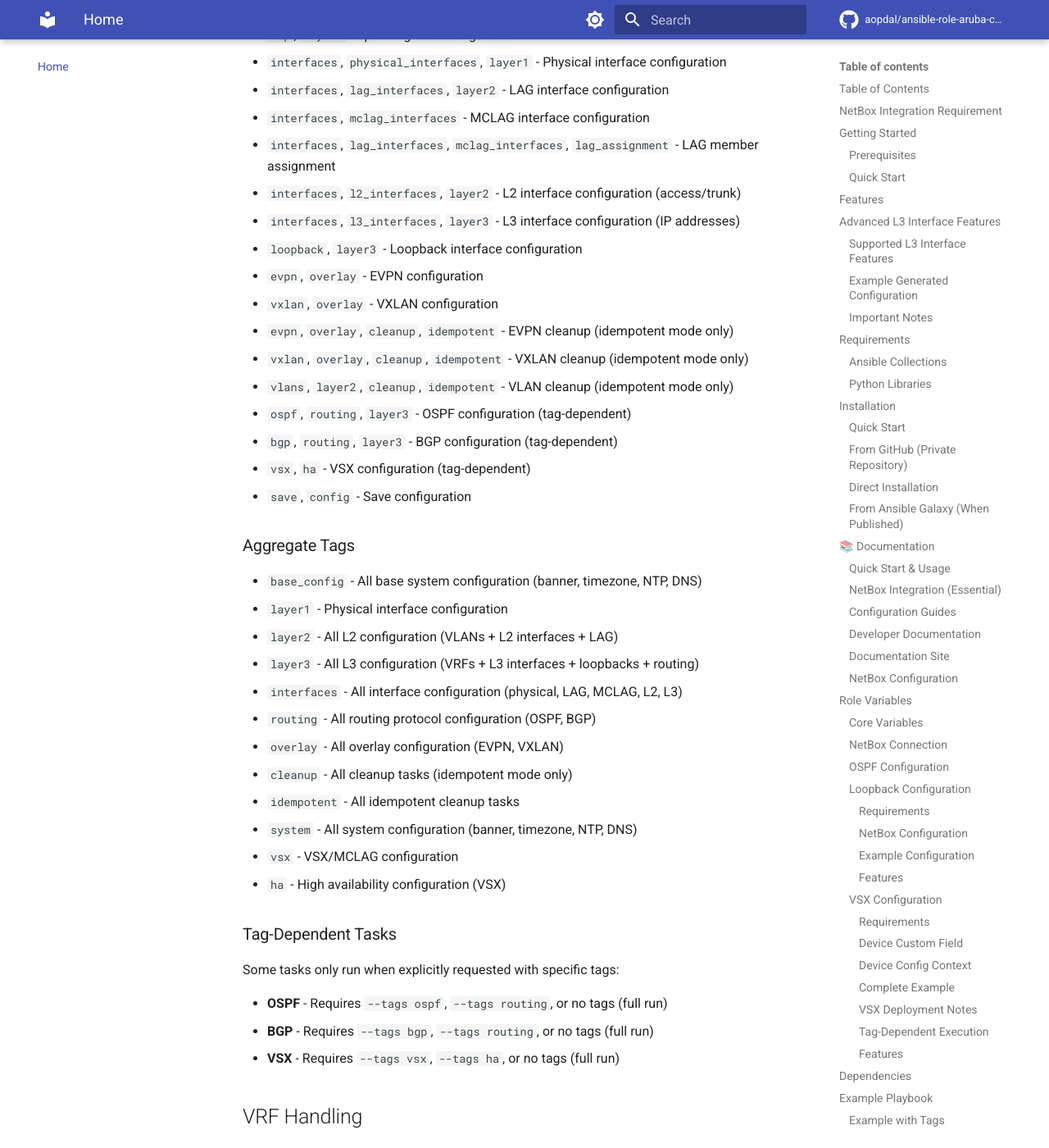
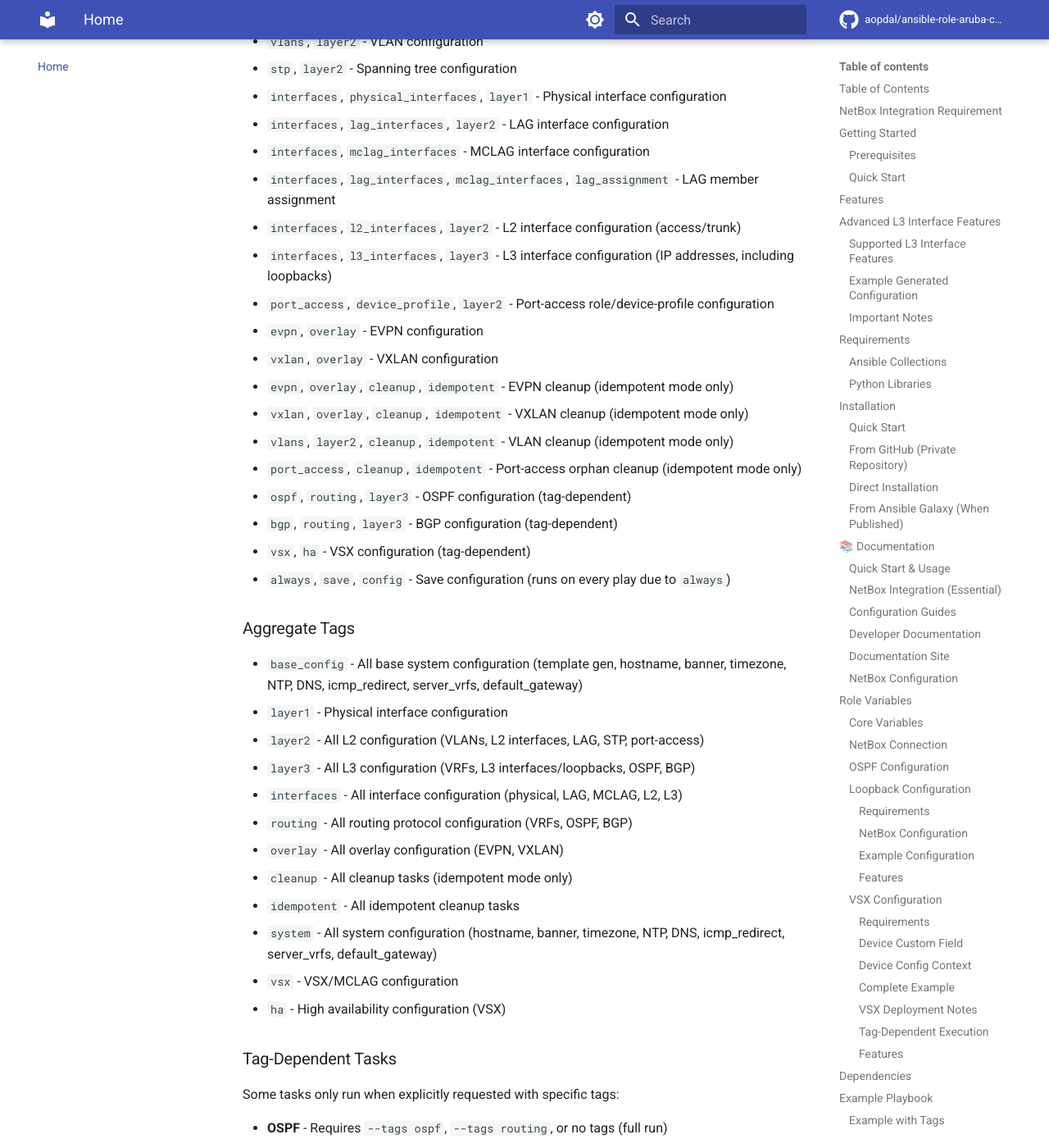
Before and after one commit to aopdal/ansible-role-aruba-cx-switch, an MkDocs documentation site: the page built from docs/index.md, in a window 1280 px wide and 1400 px high, scrolled down 15723 px. Shown: the whole window at 82% size. Built offline with MkDocs 1.6.1 and Material for MkDocs 9.7.7, drawn with Linux system fonts in a browser that asks for light colours; comment, search, counter and statistics services are not loaded; some of the changed text lies outside the part shown.

```diff
--- a/docs/index.md
+++ b/docs/index.md
@@ -661,7 +661,9 @@
 - `timezone`, `base_config`, `system` - Timezone configuration
 - `ntp`, `base_config`, `system` - NTP configuration
 - `dns`, `base_config`, `system` - DNS configuration
-- `icmp_redirect`, `base_config`, `system` - ICMP redirect configuration (required for Anycast Gateway)
+- `icmp_redirect`, `base_config`, `system` - ICMP redirect / Anycast Gateway prerequisite
+- `server_vrfs`, `base_config`, `system` - Access-switch server VRF configuration
+- `default_gateway`, `base_config`, `system` - Access-switch default gateway configuration
 - `vrfs`, `layer3`, `routing` - VRF configuration
 - `vlans`, `layer2` - VLAN configuration
 - `stp`, `layer2` - Spanning tree configuration
@@ -670,30 +672,31 @@
 - `interfaces`, `mclag_interfaces` - MCLAG interface configuration
 - `interfaces`, `lag_interfaces`, `mclag_interfaces`, `lag_assignment` - LAG member assignment
 - `interfaces`, `l2_interfaces`, `layer2` - L2 interface configuration (access/trunk)
-- `interfaces`, `l3_interfaces`, `layer3` - L3 interface configuration (IP addresses)
-- `loopback`, `layer3` - Loopback interface configuration
+- `interfaces`, `l3_interfaces`, `layer3` - L3 interface configuration (IP addresses, including loopbacks)
+- `port_access`, `device_profile`, `layer2` - Port-access role/device-profile configuration
 - `evpn`, `overlay` - EVPN configuration
 - `vxlan`, `overlay` - VXLAN configuration
 - `evpn`, `overlay`, `cleanup`, `idempotent` - EVPN cleanup (idempotent mode only)
 - `vxlan`, `overlay`, `cleanup`, `idempotent` - VXLAN cleanup (idempotent mode only)
 - `vlans`, `layer2`, `cleanup`, `idempotent` - VLAN cleanup (idempotent mode only)
+- `port_access`, `cleanup`, `idempotent` - Port-access orphan cleanup (idempotent mode only)
 - `ospf`, `routing`, `layer3` - OSPF configuration (tag-dependent)
 - `bgp`, `routing`, `layer3` - BGP configuration (tag-dependent)
 - `vsx`, `ha` - VSX configuration (tag-dependent)
-- `save`, `config` - Save configuration
+- `always`, `save`, `config` - Save configuration (runs on every play due to `always`)
 
 ### Aggregate Tags
 
-- `base_config` - All base system configuration (banner, timezone, NTP, DNS)
+- `base_config` - All base system configuration (template gen, hostname, banner, timezone, NTP, DNS, icmp_redirect, server_vrfs, default_gateway)
 - `layer1` - Physical interface configuration
-- `layer2` - All L2 configuration (VLANs + L2 interfaces + LAG)
-- `layer3` - All L3 configuration (VRFs + L3 interfaces + loopbacks + routing)
+- `layer2` - All L2 configuration (VLANs, L2 interfaces, LAG, STP, port-access)
+- `layer3` - All L3 configuration (VRFs, L3 interfaces/loopbacks, OSPF, BGP)
 - `interfaces` - All interface configuration (physical, LAG, MCLAG, L2, L3)
-- `routing` - All routing protocol configuration (OSPF, BGP)
+- `routing` - All routing protocol configuration (VRFs, OSPF, BGP)
 - `overlay` - All overlay configuration (EVPN, VXLAN)
 - `cleanup` - All cleanup tasks (idempotent mode only)
 - `idempotent` - All idempotent cleanup tasks
-- `system` - All system configuration (banner, timezone, NTP, DNS)
+- `system` - All system configuration (hostname, banner, timezone, NTP, DNS, icmp_redirect, server_vrfs, default_gateway)
 - `vsx` - VSX/MCLAG configuration
 - `ha` - High availability configuration (VSX)
 
```
Also changed, not shown: README.md (+12 -9 lines), docs/NETBOX_INTEGRATION.md (+6 -0 lines), 4 other files.
